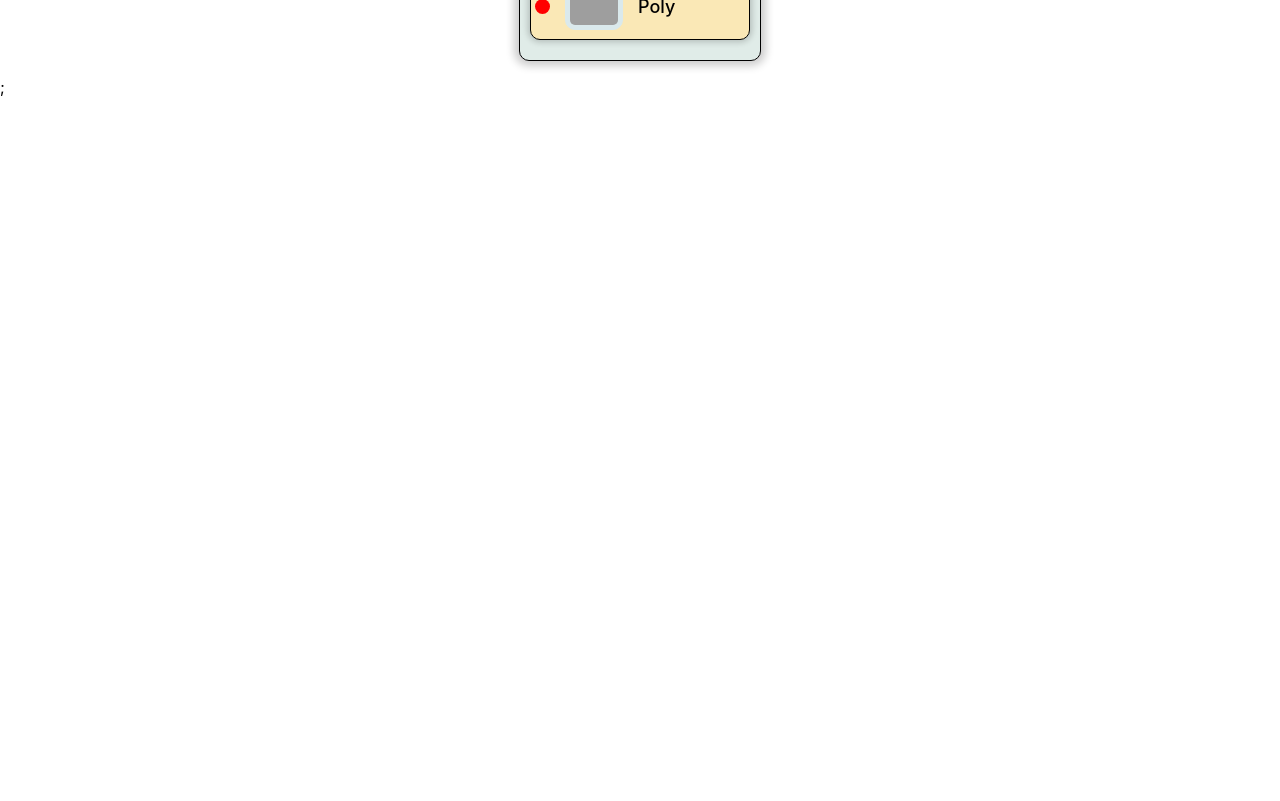
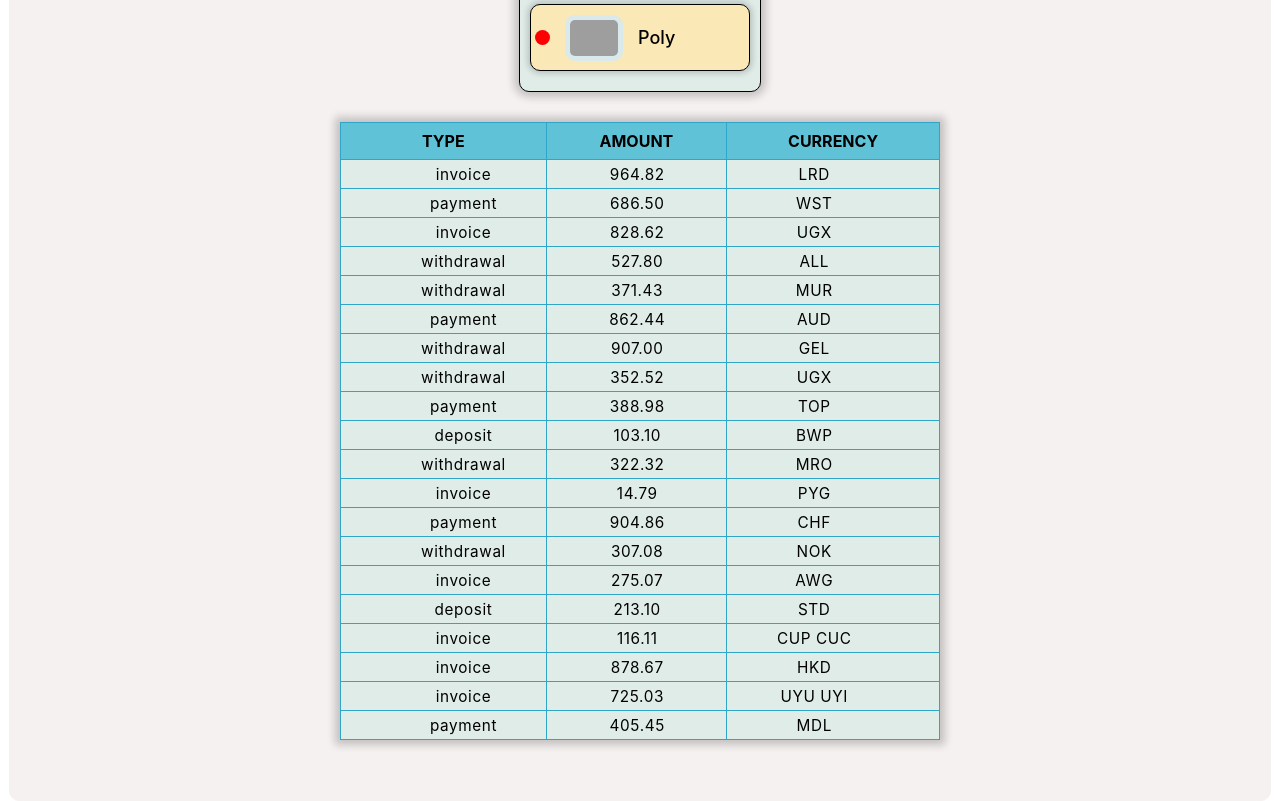
Before and after one commit to TaraniukD/goit-react-hw-01-components, a React (Create React App) app: page / in a window 1280 px wide. Shown: the part 1120-1921 px from the top of the page. Before the commit the page ends 1217 px from the top, so only its background shows below. Built offline with nearby package versions, Linux system fonts and the light colour scheme; grey boxes are pictures that could not be loaded.

Commit message:
update Transaction

```diff
--- a/src/components/App.jsx
+++ b/src/components/App.jsx
@@ -2,14 +2,24 @@
 import { Profile } from "components/Profile/Profile";
 import { Statistics} from "components/Statistics/Statistics";
 import { FriendList } from "components/FriendList/FriendList";
+import { TransactionHistory } from "components/TransactionHistory/TransactionHistory";
 
 import user from '../user.json';
 import data from '../data.json';
 import friends from '../friends.json';
+import transactions from "../transactions.json";
 
 export const App = () => {
   return (
-    <div>
+    <div style={{
+      width: '1200px',
+      margin: '0 auto',
+      backgroundColor: '#f5f1f0',
+      padding: '30px',
+      border: '1px solid #f5f1f0',
+      borderRadius: '10px'
+      }}>
+
       <Profile
       key={user.username}
       username={user.username}
@@ -22,7 +32,9 @@
        <Statistics title="Upload stats" stats={data}/>
        <Statistics stats={data} />
 
-       <FriendList friends={friends} />;
+       <FriendList friends={friends} />
+
+       <TransactionHistory items={transactions} />
 
     </div>
   );
--- a/src/components/FriendList/FriendList.styled.js
+++ b/src/components/FriendList/FriendList.styled.js
@@ -1,4 +1,4 @@
-import styled from 'styled-components'
+import styled from 'styled-components';
 
 export const FriendsList = styled.ul`
 width: 220px;
@@ -23,6 +23,11 @@
 border-radius: 10px;
 box-shadow: 0px 0px 6px 2px rgb(0 0 0 / 20%);
 cursor: pointer;
+scale: 1;
+&:hover,
+&:focus {
+    scale: 1.05;
+}
 `;
 
 export const FriendsImg = styled.img`
--- a/src/components/Profile/Profile.styled.js
+++ b/src/components/Profile/Profile.styled.js
@@ -9,6 +9,12 @@
 border-radius: 10px;
 background-color: #e1efef;
 box-shadow: 0px 0px 8px 5px rgb(0 0 0 / 20%);
+cursor: pointer;
+scale: 1;
+&:hover,
+&:focus {
+    scale: 1.05;
+}
 `;
 
 export const ProfileUserContainer = styled.div`
--- a/src/components/Statistics/Statistics.styled.js
+++ b/src/components/Statistics/Statistics.styled.js
@@ -26,6 +26,11 @@
 border: 1px solid  rgb(1, 1, 1);
 border-radius: 10px;
 cursor: pointer;
+scale: 1;
+&:hover,
+&:focus {
+    scale: 1.05;
+}
 `;
 
 export const SpanLabel = styled.span`
--- /dev/null
+++ b/src/components/TransactionHistory/TransactionHistory.jsx
@@ -0,0 +1,40 @@
+import PropTypes from 'prop-types';
+import { TransactionHistoryItems } from './TransactionHistoryItems';
+
+import { TransactionTable, TransactionTr, TransactionTh } from './TransactionHistory.module';
+
+export const TransactionHistory = ({ items }) => {
+ return (
+    <TransactionTable>
+    <thead>
+      <TransactionTr>
+        <TransactionTh>Type</TransactionTh>
+        <TransactionTh>Amount</TransactionTh>
+        <TransactionTh>Currency</TransactionTh>
+      </TransactionTr>
+    </thead>
+    <tbody>
+    {items.map(({ type, amount, currency, id }) => {
+        return (
+       <TransactionHistoryItems
+        key={id}
+        type={type}
+        amount={amount}
+        currency={currency}
+       />)}
+    )}
+    </tbody>
+  </TransactionTable>
+);
+};
+
+TransactionHistory.propTypes = {
+    items: PropTypes.arrayOf(
+        PropTypes.shape({
+        type: PropTypes.string.isRequired,
+        amount: PropTypes.string.isRequired,
+        currency: PropTypes.string.isRequired,
+        id: PropTypes.string.isRequired,
+    }).isRequired
+    ).isRequired,
+  };
--- /dev/null
+++ b/src/components/TransactionHistory/TransactionHistory.module.js
@@ -0,0 +1,43 @@
+import styled from 'styled-components';
+
+export const TransactionTable = styled.table`
+width: 600px;
+margin-left: auto;
+margin-right: auto;
+margin-top: 30px;
+margin-bottom: 30px;
+padding: 10px;
+background-color: #e0ece8;
+border: 1px solid  rgb(1, 1, 1);
+border-collapse: collapse;
+box-shadow: 0px 0px 8px 5px rgb(0 0 0 / 20%);
+`;
+
+export const TransactionTh = styled.th`
+border: 1px solid  #2fa6c8;
+padding: 8px;
+text-align: center;
+background-color: #5fc2d7;
+`;
+
+export const TransactionTr = styled.tr`
+text-transform: uppercase;
+`;
+
+export const TransactionItemTr = styled.tr`
+font-size: 17px;
+letter-spacing: 0.04em;
+scale: 0.9;
+&:hover,
+&:focus {
+    background-color: #5fc2d7;
+    scale: 1;
+}
+cursor: pointer;
+`;
+
+export const TransactionTd = styled.td`
+border: 1px solid  #2fa6c8;
+padding: 4px;
+text-align: center;
+`;
--- /dev/null
+++ b/src/components/TransactionHistory/TransactionHistoryItems.jsx
@@ -0,0 +1,10 @@
+import { TransactionTd, TransactionItemTr } from './TransactionHistory.module';
+
+export const TransactionHistoryItems = ({ type, amount, currency }) => {
+    return (
+      <TransactionItemTr>
+        <TransactionTd>{type}</TransactionTd>
+        <TransactionTd>{amount}</TransactionTd>
+        <TransactionTd>{currency}</TransactionTd>
+      </TransactionItemTr>
+          )};
--- /dev/null
+++ b/src/transactions.json
@@ -0,0 +1,122 @@
+[
+  {
+    "id": "1e0700a2-5183-4291-85cc-2065a036a683",
+    "type": "invoice",
+    "amount": "964.82",
+    "currency": "LRD"
+  },
+  {
+    "id": "a30f821b-4d25-4ff0-abdd-e340b3f0dd2b",
+    "type": "payment",
+    "amount": "686.50",
+    "currency": "WST"
+  },
+  {
+    "id": "44dca67a-8e5a-4798-bf8e-b15efd4e1abd",
+    "type": "invoice",
+    "amount": "828.62",
+    "currency": "UGX"
+  },
+  {
+    "id": "ea8ed3dc-2b68-4a53-905a-53ecb0adef33",
+    "type": "withdrawal",
+    "amount": "527.80",
+    "currency": "ALL"
+  },
+  {
+    "id": "ea76146a-0b00-4b80-bc02-a8c822176712",
+    "type": "withdrawal",
+    "amount": "371.43",
+    "currency": "MUR"
+  },
+  {
+    "id": "63ca02f9-d637-46b5-9237-f3b24425e029",
+    "type": "payment",
+    "amount": "862.44",
+    "currency": "AUD"
+  },
+  {
+    "id": "ed0263e8-59a5-4bf1-87e0-2bb88e53dc34",
+    "type": "withdrawal",
+    "amount": "907.00",
+    "currency": "GEL"
+  },
+  {
+    "id": "6013bad0-750c-4691-8bc2-d8f2b43969c4",
+    "type": "withdrawal",
+    "amount": "352.52",
+    "currency": "UGX"
+  },
+  {
+    "id": "252c7be4-8b06-4fa7-8d42-61fb835b70d5",
+    "type": "payment",
+    "amount": "388.98",
+    "currency": "TOP"
+  },
+  {
+    "id": "4eaab41b-b967-40ac-82ed-85fc66f646f1",
+    "type": "deposit",
+    "amount": "103.10",
+    "currency": "BWP"
+  },
+  {
+    "id": "9648a350-8469-42d5-8bf3-18090de5fe67",
+    "type": "withdrawal",
+    "amount": "322.32",
+    "currency": "MRO"
+  },
+  {
+    "id": "9c5c25fb-1a95-4b2f-8d1f-4c4426d677cc",
+    "type": "invoice",
+    "amount": "14.79",
+    "currency": "PYG"
+  },
+  {
+    "id": "43ef232c-80e9-4d6f-b48a-b22405620de3",
+    "type": "payment",
+    "amount": "904.86",
+    "currency": "CHF"
+  },
+  {
+    "id": "5161682e-e620-4019-ab0a-24ceb10fbd20",
+    "type": "withdrawal",
+    "amount": "307.08",
+    "currency": "NOK"
+  },
+  {
+    "id": "7b119d71-42e6-4c42-a141-6818b07bb9ff",
+    "type": "invoice",
+    "amount": "275.07",
+    "currency": "AWG"
+  },
+  {
+    "id": "a4f65722-65c4-4c28-b1f4-b8ed988bb205",
+    "type": "deposit",
+    "amount": "213.10",
+    "currency": "STD"
+  },
+  {
+    "id": "c6e5784b-0ca3-48d6-86e5-b5128af5a523",
+    "type": "invoice",
+    "amount": "116.11",
+    "currency": "CUP CUC"
+  },
+  {
+    "id": "c9ebed6a-3a02-4b49-ac0d-0534b51f2bfd",
+    "type": "invoice",
+    "amount": "878.67",
+    "currency": "HKD"
+  },
+  {
+    "id": "a4a98b0e-b22c-438b-9f83-de2df52110c8",
+    "type": "invoice",
+    "amount": "725.03",
+    "currency": "UYU UYI"
+  },
+  {
+    "id": "b39bfa7a-0166-4c47-94d6-87d20590f746",
+    "type": "payment",
+    "amount": "405.45",
+    "currency": "MDL"
+  }
+]
```
